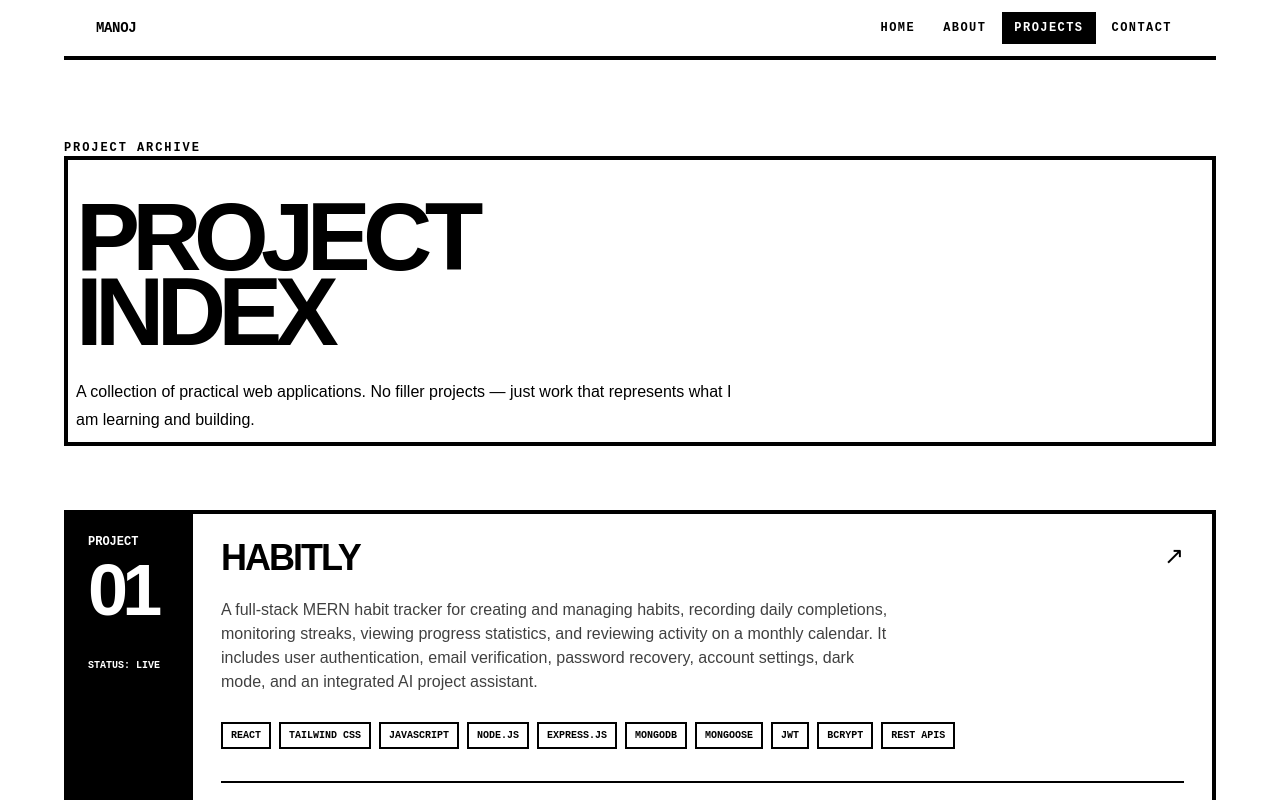
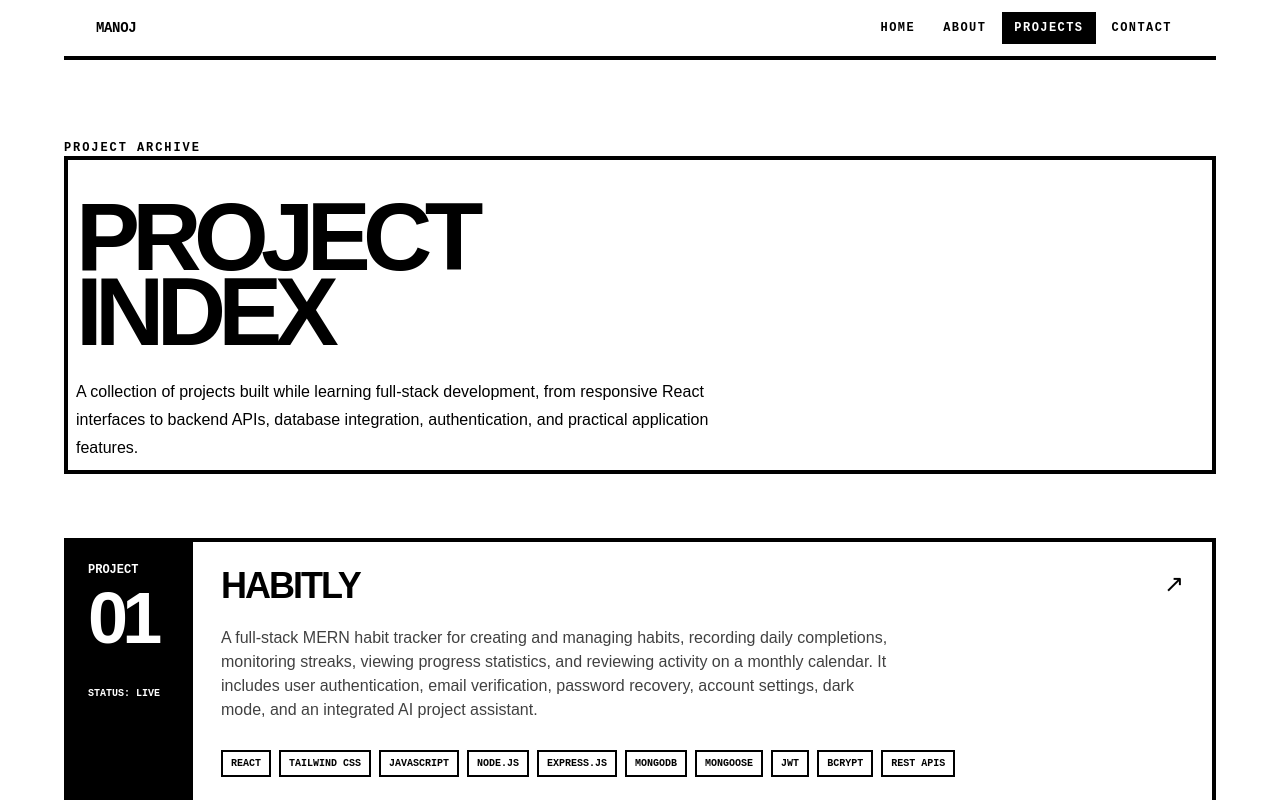
Before and after one commit to manoj2161/PORTFOLIO, a React (Vite) app: page /projects in a window 1280 px wide. Shown: the top 800 px of the page. Built offline with nearby package versions, Linux system fonts and the light colour scheme.

Commit message:
Update project archive introduction

```diff
--- a/src/pages/Projects.jsx
+++ b/src/pages/Projects.jsx
@@ -16,8 +16,10 @@
               INDEX
             </h1>
             <p className="mt-7 max-w-2xl text-base leading-7">
-              A collection of practical web applications. No filler projects —
-              just work that represents what I am learning and building.
+              A collection of projects built while learning full-stack
+              development, from responsive React interfaces to backend APIs,
+              database integration, authentication, and practical application
+              features.
             </p>
           </div>
         </div>
```
